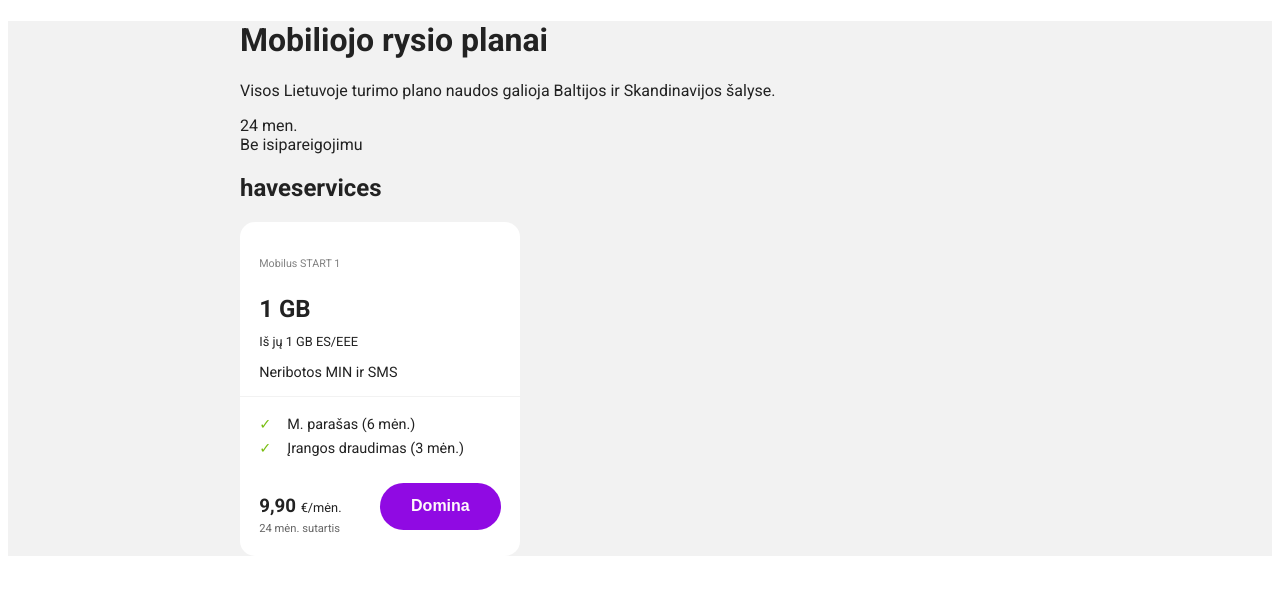
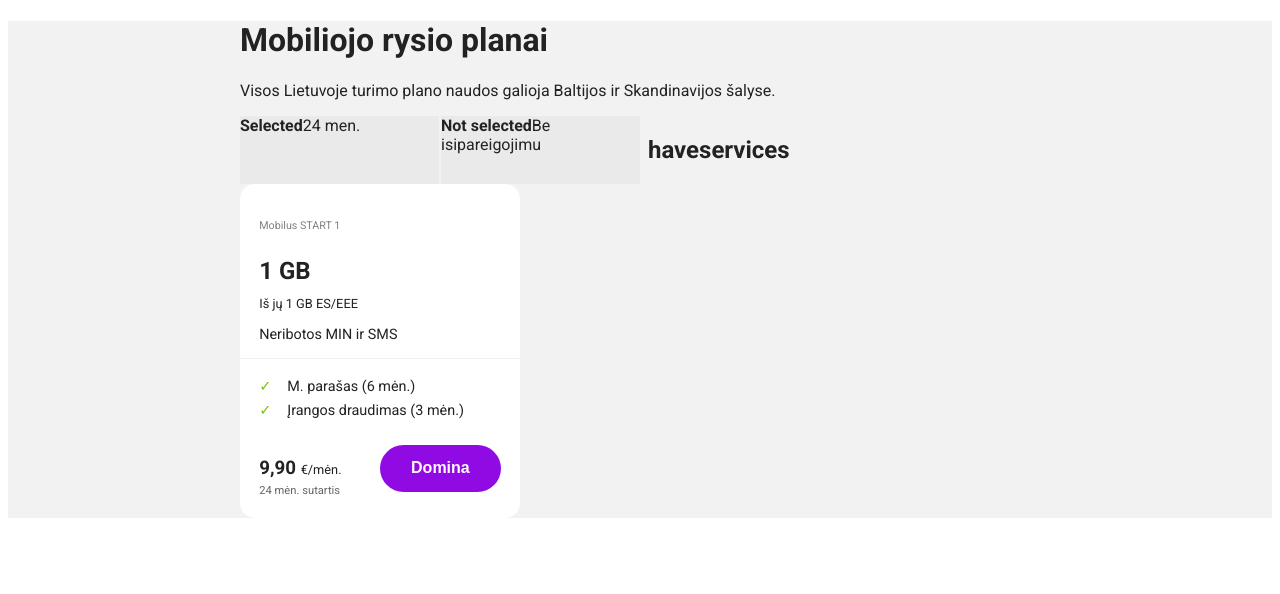
Before and after one commit to NeilaVait/mobile-plans, a React (Create React App) app: page / in a window 1280 px wide. Shown: the top 594 px of the page. Built offline with nearby package versions, Linux system fonts and the light colour scheme.

Commit message:
no commitment state, conditional rendering of custom radio

```diff
--- a/src/App.css
+++ b/src/App.css
@@ -11,6 +11,11 @@
 .container {
   max-width: 800px;
   margin: 0 auto;
+}
+
+.d-flex {
+  display: flex;
+  gap: 0.5rem;
 }
 
 /* components */
@@ -104,4 +109,15 @@
   margin: 0.5rem -100%;
 }
 
-/* variables */
+/* commitment component */
+
+.commitment-component {
+  display: flex;
+  width: 50%;
+  gap: 2px;
+}
+
+.c__selection {
+  background-color: rgba(34, 34, 34, 0.04);
+  flex-basis: 50%;
+}
--- a/src/App.jsx
+++ b/src/App.jsx
@@ -7,7 +7,9 @@ import MobilePlan from './components/mobile-plan';
 class App extends Component {
   constructor(props) {
     super(props);
-    this.state = {};
+    this.state = {
+      noCommitment: false,
+    };
   }
 
   render() {
@@ -16,8 +18,8 @@ class App extends Component {
         <div className="container">
           <h1>Mobiliojo rysio planai</h1>
           <p>Visos Lietuvoje turimo plano naudos galioja Baltijos ir Skandinavijos šalyse.</p>
-          <div className="controls">
-            <Commitment></Commitment>
+          <div className="controls d-flex">
+            <Commitment noCommitment={this.state.noCommitment}></Commitment>
             <HaveServices></HaveServices>
           </div>
           <main className="plan-cards">
--- a/src/components/commitment.jsx
+++ b/src/components/commitment.jsx
@@ -1,16 +1,23 @@
 import React, { Component } from 'react';
+import CustomRadio from './common/customRadio';
 
 class Commitment extends Component {
   render() {
     return (
       <div className="commitment-component">
         <div className="c__selection">
-          <span className="c__select"></span>
-          <span className="c__select-title">24 men.</span>
+          <span className="c__select">
+            <CustomRadio checked={!this.props.noCommitment} onRadio={this.props.handleRadio}>
+              24 men.
+            </CustomRadio>
+          </span>
         </div>
         <div className="c__selection">
-          <span className="c__select"></span>
-          <span className="c__select-title">Be isipareigojimu</span>
+          <span className="c__select">
+            <CustomRadio checked={this.props.noCommitment} onRadio={this.props.handleRadio}>
+              Be isipareigojimu
+            </CustomRadio>
+          </span>
         </div>
       </div>
     );
--- /dev/null
+++ b/src/components/common/customRadio.jsx
@@ -0,0 +1,10 @@
+const CustomRadio = (props) => {
+  return (
+    <div onClick={props.onRadio} className="radio-container">
+      {props.checked === true ? <strong>Selected</strong> : <strong>Not selected</strong>}
+      <span>{props.children}</span>
+    </div>
+  );
+};
+
+export default CustomRadio;
```
